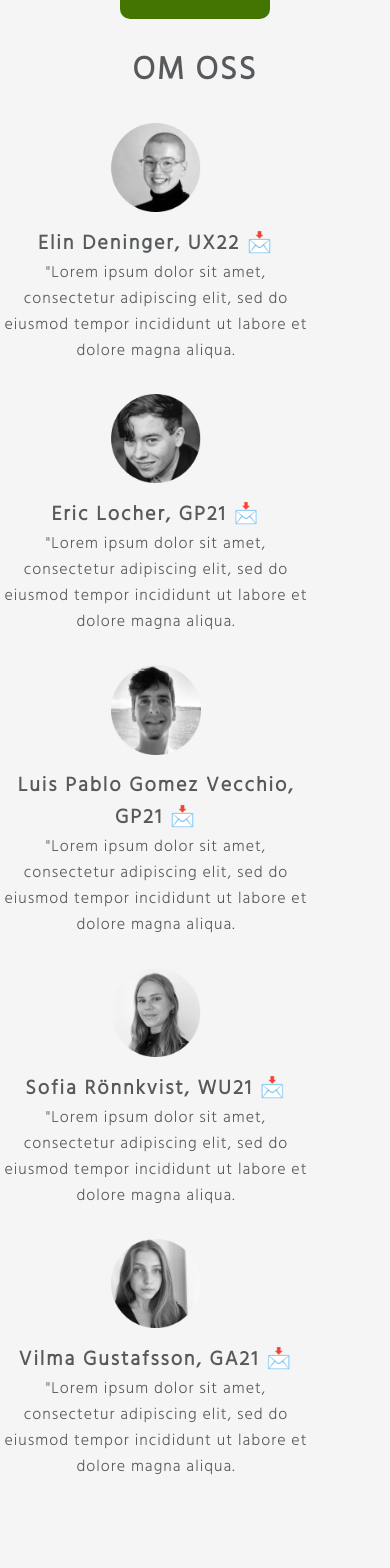
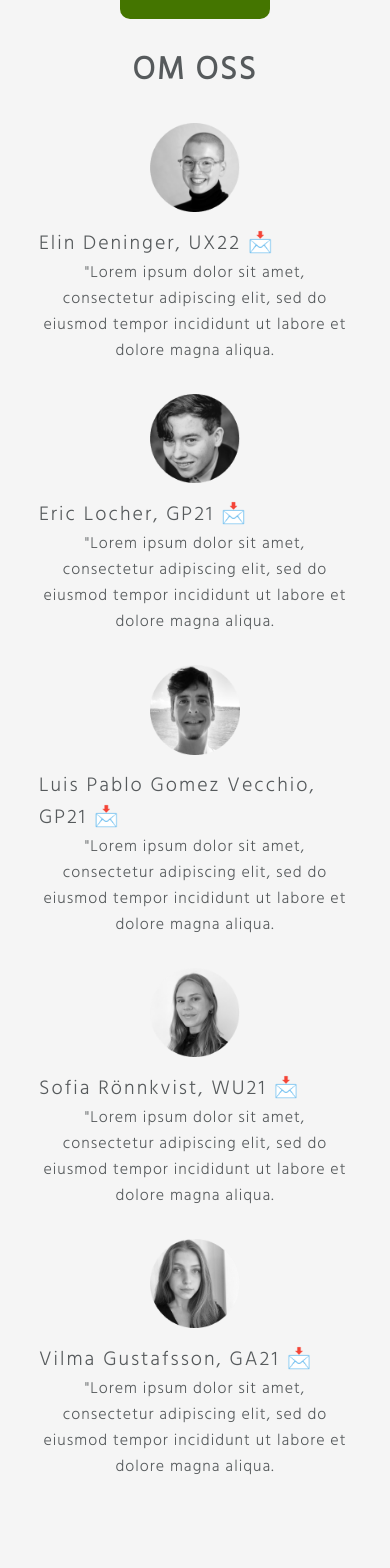
Before and after one commit to sofiaronnkvist/sammanslaget, a Svelte app: page / in a window 390 px wide. Shown: the part 3440-5008 px from the top of the page. Built offline with nearby package versions, Linux system fonts and the light colour scheme.

Commit message:
Added emails.

```diff
--- a/src/App.svelte
+++ b/src/App.svelte
@@ -166,7 +166,10 @@
           <img src={elin} alt="Profile picture" />
         </div>
         <div class="profile-text-div">
-          <h3>Elin Deninger, UX22 📩</h3>
+          <a
+            href="mailto:elin.deninger@gmail.com
+          ">Elin Deninger, UX22 📩</a
+          >
           <p>
             "Lorem ipsum dolor sit amet, consectetur adipiscing elit, sed do
             eiusmod tempor incididunt ut labore et dolore magna aliqua.
@@ -178,7 +181,10 @@
           <img src={eric} alt="Profile picture" />
         </div>
         <div class="profile-text-div">
-          <h3>Eric Locher, GP21 📩</h3>
+          <a
+            href="mailto:erlo1129@hotmail.com
+          ">Eric Locher, GP21 📩</a
+          >
           <p>
             "Lorem ipsum dolor sit amet, consectetur adipiscing elit, sed do
             eiusmod tempor incididunt ut labore et dolore magna aliqua.
@@ -190,7 +196,10 @@
           <img src={luis} alt="Profile picture" />
         </div>
         <div class="profile-text-div">
-          <h3>Luis Pablo Gomez Vecchio, GP21 📩</h3>
+          <a
+            href="mailto:luisgvecchio@gmail.com
+          ">Luis Pablo Gomez Vecchio, GP21 📩</a
+          >
           <p>
             "Lorem ipsum dolor sit amet, consectetur adipiscing elit, sed do
             eiusmod tempor incididunt ut labore et dolore magna aliqua.
@@ -202,7 +211,7 @@
           <img src={sofia} alt="Profile picture" />
         </div>
         <div class="profile-text-div">
-          <h3>Sofia Rönnkvist, WU21 📩</h3>
+          <a href="mailto:sofia@ronnkvist.com">Sofia Rönnkvist, WU21 📩</a>
           <p>
             "Lorem ipsum dolor sit amet, consectetur adipiscing elit, sed do
             eiusmod tempor incididunt ut labore et dolore magna aliqua.
@@ -214,7 +223,10 @@
           <img src={vilma} alt="Profile picture" />
         </div>
         <div class="profile-text-div">
-          <h3>Vilma Gustafsson, GA21 📩</h3>
+          <a
+            href="mailto:vilma_gustafsson@outlook.com
+          ">Vilma Gustafsson, GA21 📩</a
+          >
           <p>
             "Lorem ipsum dolor sit amet, consectetur adipiscing elit, sed do
             eiusmod tempor incididunt ut labore et dolore magna aliqua.
--- a/src/app.css
+++ b/src/app.css
@@ -333,7 +333,7 @@ section {
   flex-direction: column;
 }
 
-.profile-text-div h3 {
+.profile-text-div a {
   font-size: 20px;
   text-align: left;
   letter-spacing: 2px;
@@ -481,6 +481,15 @@ section {
     width: 100vw;
     padding-inline-start: 0%;
     padding-inline-end: 0%;
+    align-items: center;
+  }
+
+  .profile-container:nth-child(2) {
+    align-self: center;
+  }
+
+  .profile-container:nth-child(4) {
+    align-self: center;
   }
 
   .header-text {
```
